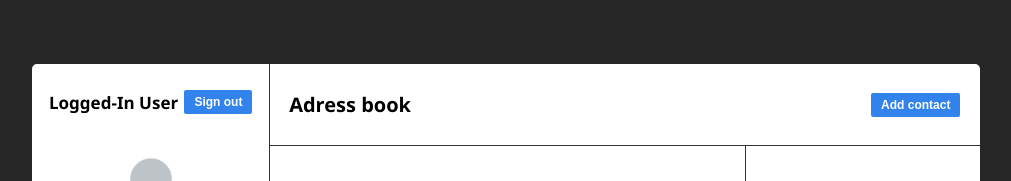
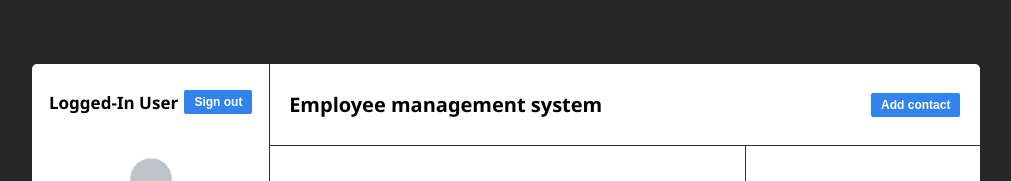
Before and after one commit to ReneOlsak/employee-management-system, a React (Vite) app: page / in a window 1280 px wide. Shown: the top 181 px of the page, without its empty margins (134-1145 px from the left). Built offline with nearby package versions, Linux system fonts and the light colour scheme; no server answers; sample sign-in values are in the browser's storage.

Commit message:
Small changes

```diff
--- a/src/pages/HomePage.tsx
+++ b/src/pages/HomePage.tsx
@@ -38,7 +38,7 @@ const HomePage: React.FunctionComponent<HomePageProps> = (props) => {
       </section>
       <section className="homepage-middle-and-right-part">
         <div className="middle-right-header">
-          <header className="header-title">Adress book</header>
+          <header className="header-title">Employee management system</header>
         </div>
         <div className="all-contacts">
           <div className="homepage-middle-part">
```
